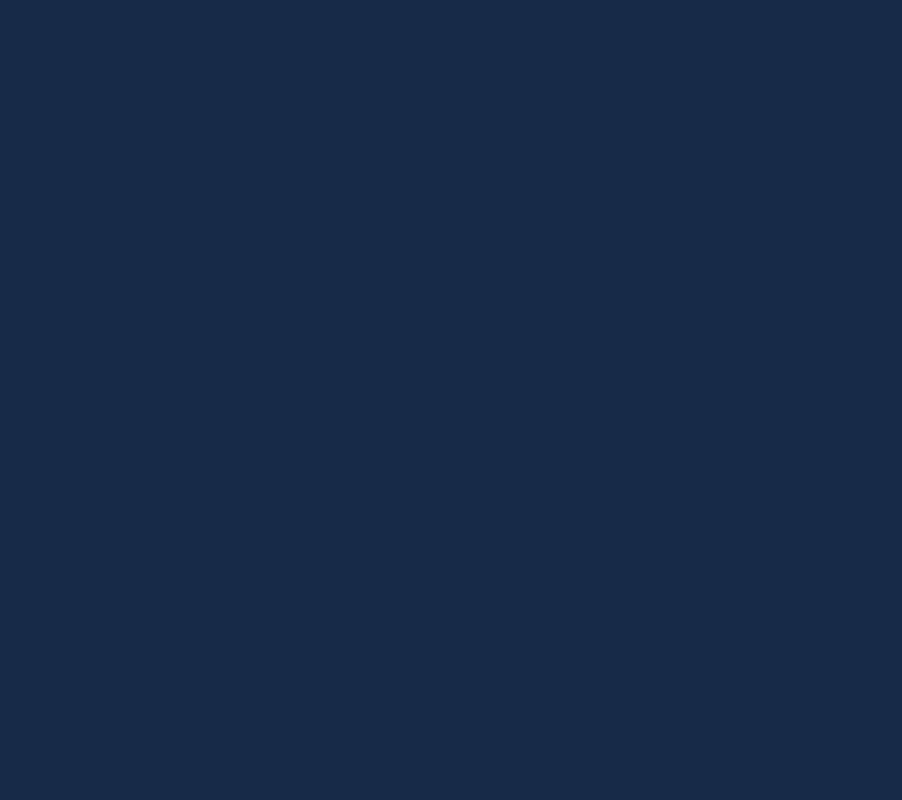
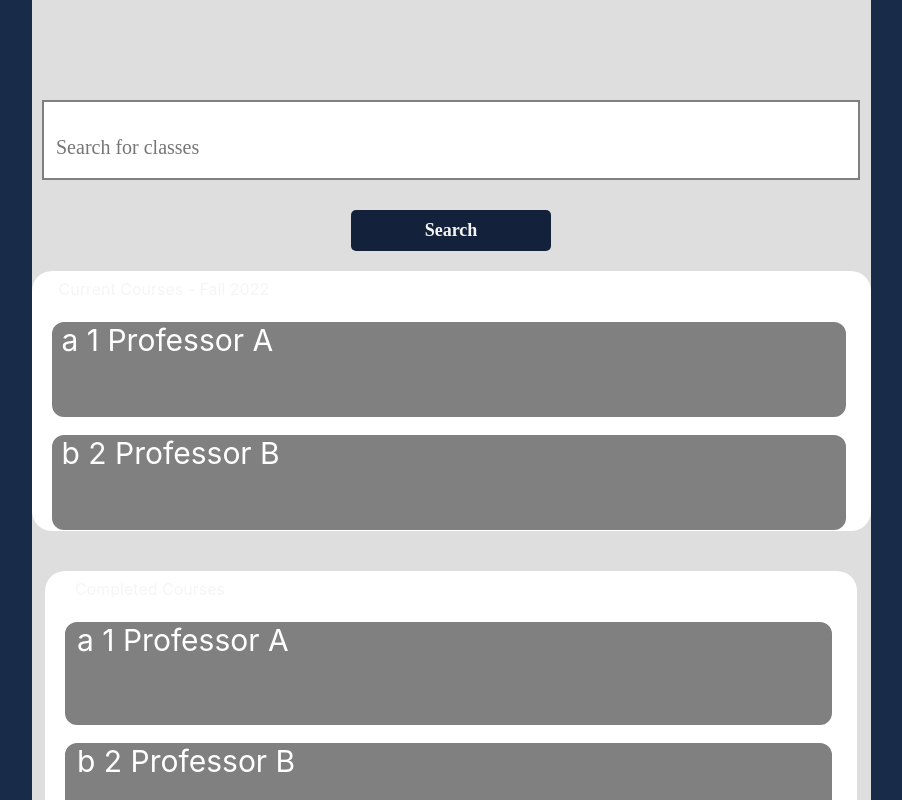
Before and after one commit to jochou02/SDSC, a React (Create React App) app in the folder src/frontend/: page /courses2 in a window 1280 px wide. Before the commit this address had no page. Shown: the top 800 px of the page, without its empty margins (189-1091 px from the left). Built offline with nearby package versions, Linux system fonts and the light colour scheme; no server answers.

Commit message:
Changed Courses 2 imports of css so they work

```diff
--- a/src/frontend/src/index.js
+++ b/src/frontend/src/index.js
@@ -17,6 +17,7 @@ import ForgotPass from './pages/ForgotPass';
 import Karma from './pages/Karma';
 import PrefsQuiz from './pages/PrefsQuiz';
 import Courses from './pages/Courses';
+import Courses2 from './pages/Courses2';
 import Home from './pages/Home';
 import Home2 from './pages/Home2';
 import Reviews from './pages/Reviews';
@@ -38,6 +39,7 @@ root.render(
       <Route path="reviews"
       element={<Reviews />} />
       <Route path="home2" element={<Home2 />} />
+      <Route path="courses2" element={<Courses2 />} />
     </Routes>
   </BrowserRouter>
 );
--- a/src/frontend/src/pages/Courses2.js
+++ b/src/frontend/src/pages/Courses2.js
@@ -1,7 +1,7 @@
 import { keyboard } from '@testing-library/user-event/dist/keyboard';
 import React, {Component, useState, useEffect} from 'react';
-import '../../App.css';
-import "../Courses.css";
+import '../styles/App.css'
+import '../styles/Courses.css'
 
 
 export default function Courses(){
```
